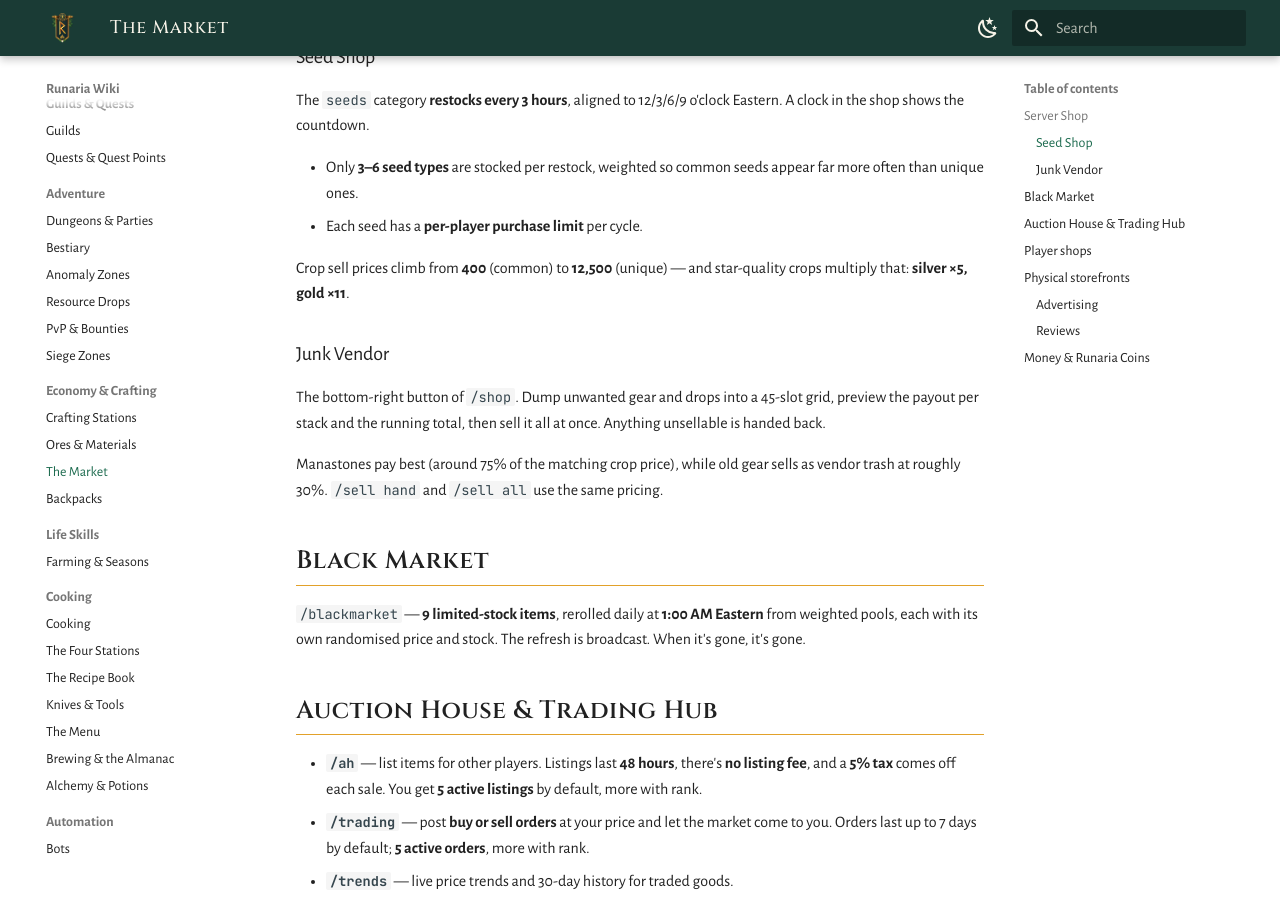
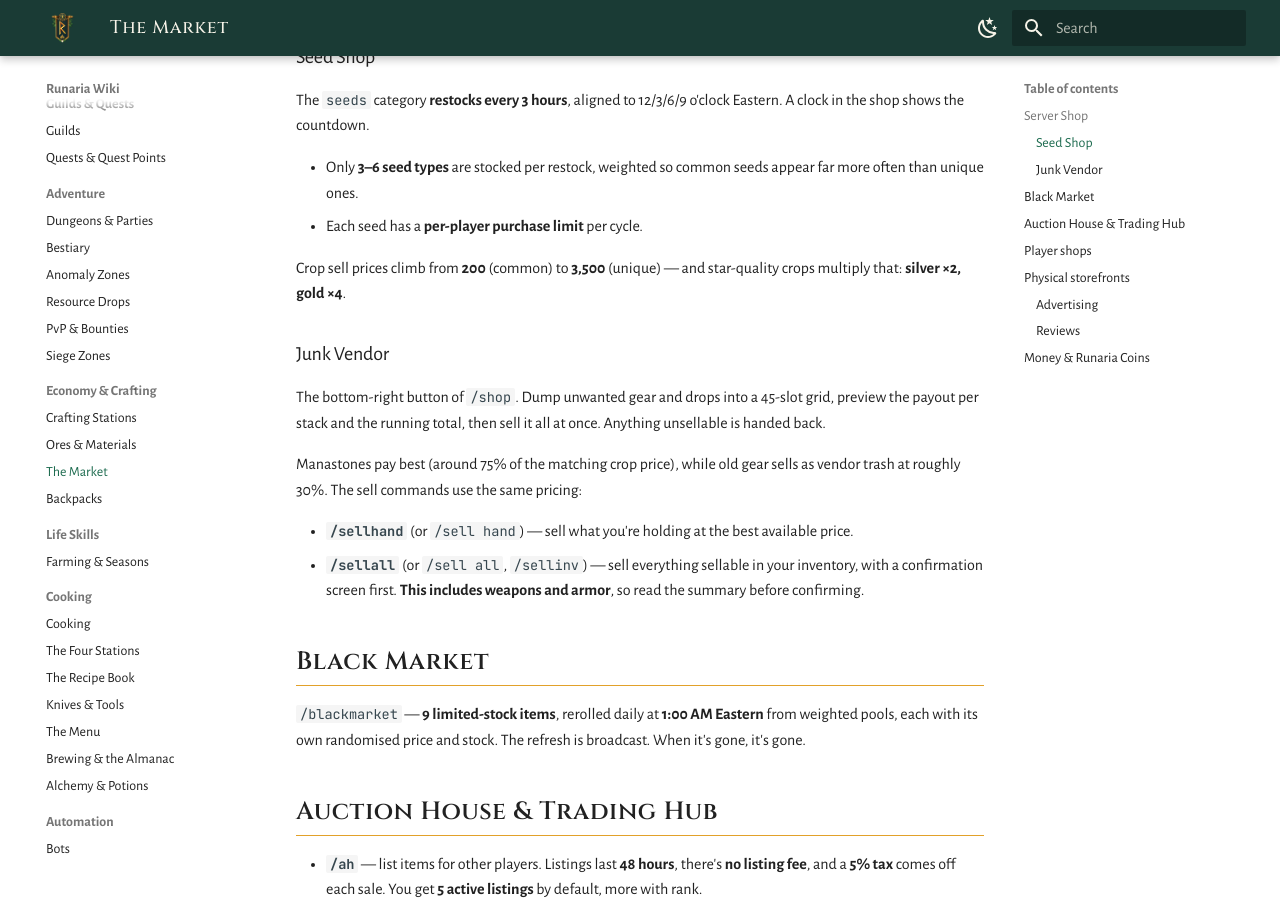
Before and after one commit to justnfly/runaria-wiki, an MkDocs documentation site: the page built from docs/economy/market.md, in a window 1280 px wide and 900 px high, scrolled down 473 px. Built offline with MkDocs 1.6.1 and Material for MkDocs 9.7.7, drawn with Linux system fonts in a browser that asks for light colours; some of the changed text lies outside the part shown.

Commit message:
Market: one-word sell commands, working reviews flow, current crop prices
- Document /sellhand and /sellall (+ /sell hand, /sell all aliases) with the
  sell-all confirmation warning
- Point the Reviews section at the actual flow (Browse Shops -> shop -> Reviews)
- Fix stale crop sell prices (400-12,500 x5/x11 -> 200-3,500 x2/x4 after the
  2026-08-31 rebalance)

Co-Authored-By: Claude Fable 5 <noreply@anthropic.com>

```diff
--- a/docs/economy/market.md
+++ b/docs/economy/market.md
@@ -18,13 +18,16 @@ The `seeds` category **restocks every 3 hours**, aligned to 12/3/6/9 o'clock Eas
 - Only **3–6 seed types** are stocked per restock, weighted so common seeds appear far more often than unique ones.
 - Each seed has a **per-player purchase limit** per cycle.
 
-Crop sell prices climb from **400** (common) to **12,500** (unique) — and star-quality crops multiply that: **silver ×5, gold ×11**.
+Crop sell prices climb from **200** (common) to **3,500** (unique) — and star-quality crops multiply that: **silver ×2, gold ×4**.
 
 ### Junk Vendor
 
 The bottom-right button of `/shop`. Dump unwanted gear and drops into a 45-slot grid, preview the payout per stack and the running total, then sell it all at once. Anything unsellable is handed back.
 
-Manastones pay best (around 75% of the matching crop price), while old gear sells as vendor trash at roughly 30%. `/sell hand` and `/sell all` use the same pricing.
+Manastones pay best (around 75% of the matching crop price), while old gear sells as vendor trash at roughly 30%. The sell commands use the same pricing:
+
+- **`/sellhand`** (or `/sell hand`) — sell what you're holding at the best available price.
+- **`/sellall`** (or `/sell all`, `/sellinv`) — sell everything sellable in your inventory, with a confirmation screen first. **This includes weapons and armor**, so read the summary before confirming.
 
 ## Black Market
 
@@ -66,7 +69,7 @@ Pay to feature your shop or a specific item, or outbid others for a daily **broa
 
 ### Reviews
 
-Star-rate shops you've actually bought from, on a 24-hour cooldown. Sellers earn badges: **Trusted Seller** (100 sales at 4.5+), **High Volume** (1,000 items), **Customer Favorite** (25 repeat buyers).
+Open any shop from **Browse Shops** and hit **Reviews** to see its reputation or star-rate it yourself — you have to have actually bought from the shop, and you can update your rating once per day. Sellers earn badges: **Trusted Seller** (100 sales at 4.5+), **High Volume** (1,000 items), **Customer Favorite** (25 repeat buyers).
 
 ## Money & Runaria Coins
 
@@ -76,6 +79,7 @@ Star-rate shops you've actually bought from, on a 24-hour cooldown. Sellers earn
 | Command | What it does |
 | --- | --- |
 | `/shop` | Server shop (also `/servershop`, `/bazaar`) |
+| `/sellhand` · `/sellall` | Sell your held item / your whole inventory (also `/sell hand`, `/sell all`) |
 | `/blackmarket` | Rotating black market (alias `/bm`) |
 | `/ah` | Auction House (aliases `/auction`, `/auctionhouse`) |
 | `/trading` | Trading Hub — buy/sell orders (aliases `/trade`, `/hub`) |
```
